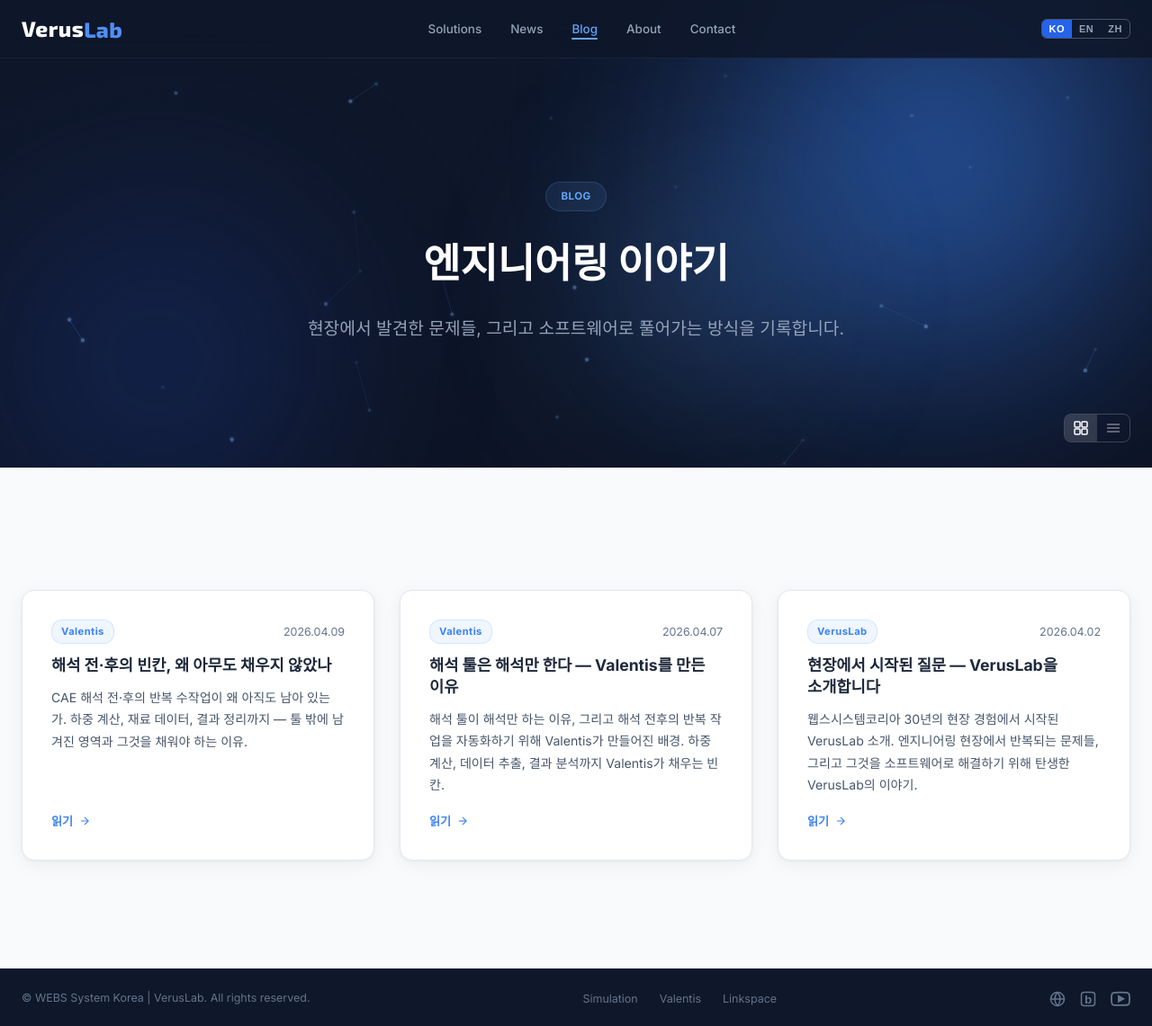
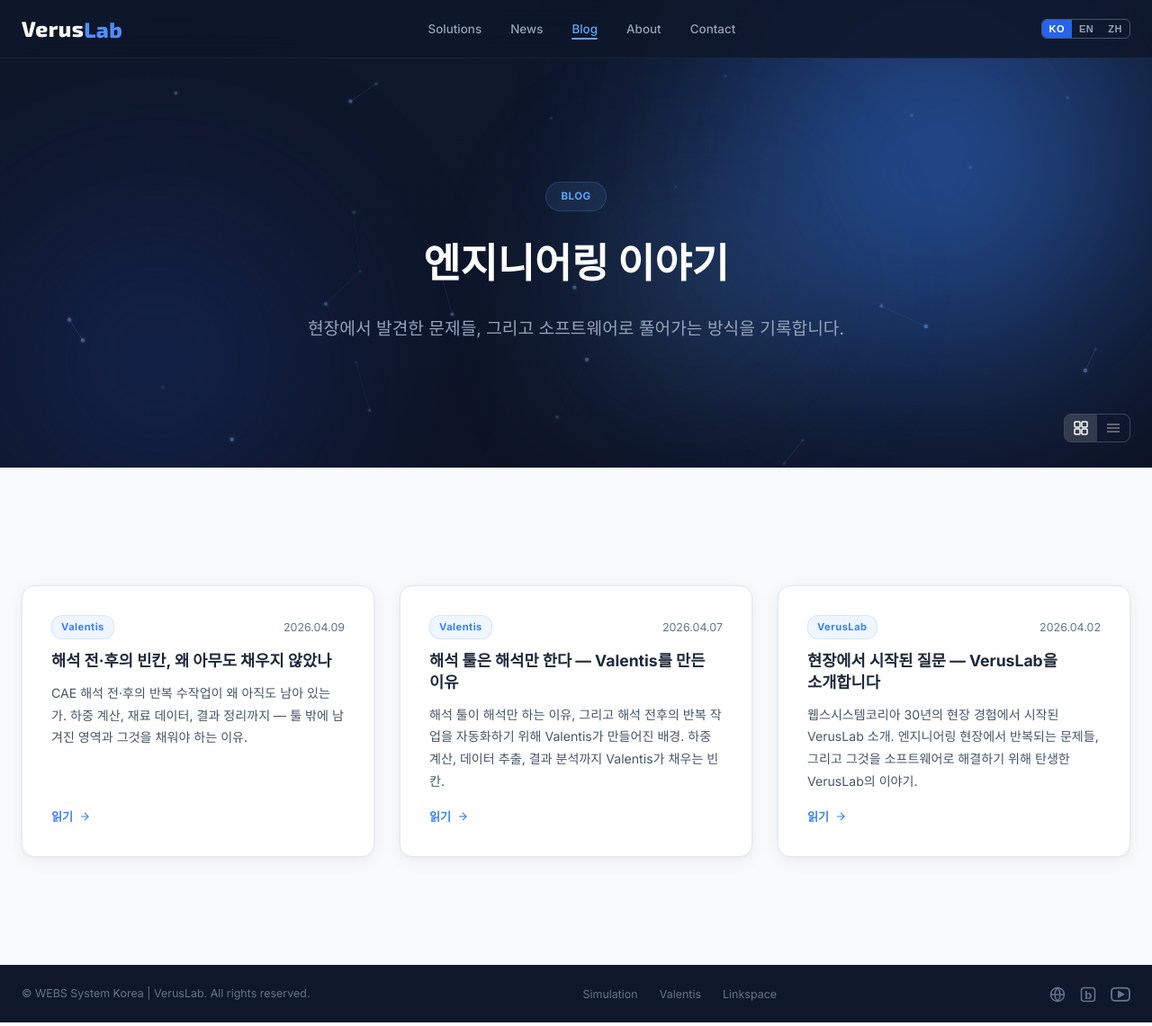
Before and after one commit to VerusLab-KR/Homepage, a Jekyll site: the page built from blog/index.html, in a window 1280 px wide and 1141 px high. Shown: the whole window at 90% size. Built offline with Jekyll 4.4.1, drawn with Linux system fonts in a browser that asks for light colours.

Commit message:
Reduce blog card grid top margin on smaller screens using clamp
Co-Authored-By: Claude Sonnet 4.6 <noreply@anthropic.com>

```diff
--- a/blog/index.html
+++ b/blog/index.html
@@ -98,7 +98,7 @@ img{max-width:100%;display:block}
 
 /* Blog grid */
 .blog-section{padding:80px 0 120px;background:var(--slate-0)}
-.blog-grid{display:grid;grid-template-columns:repeat(auto-fill,minmax(320px,1fr));gap:28px;margin-top:56px}
+.blog-grid{display:grid;grid-template-columns:repeat(auto-fill,minmax(320px,1fr));gap:28px;margin-top:clamp(28px,4vw,56px)}
 @media(max-width:700px){.blog-grid{grid-template-columns:1fr;margin-top:40px}}
 
 /* Blog card */
```
